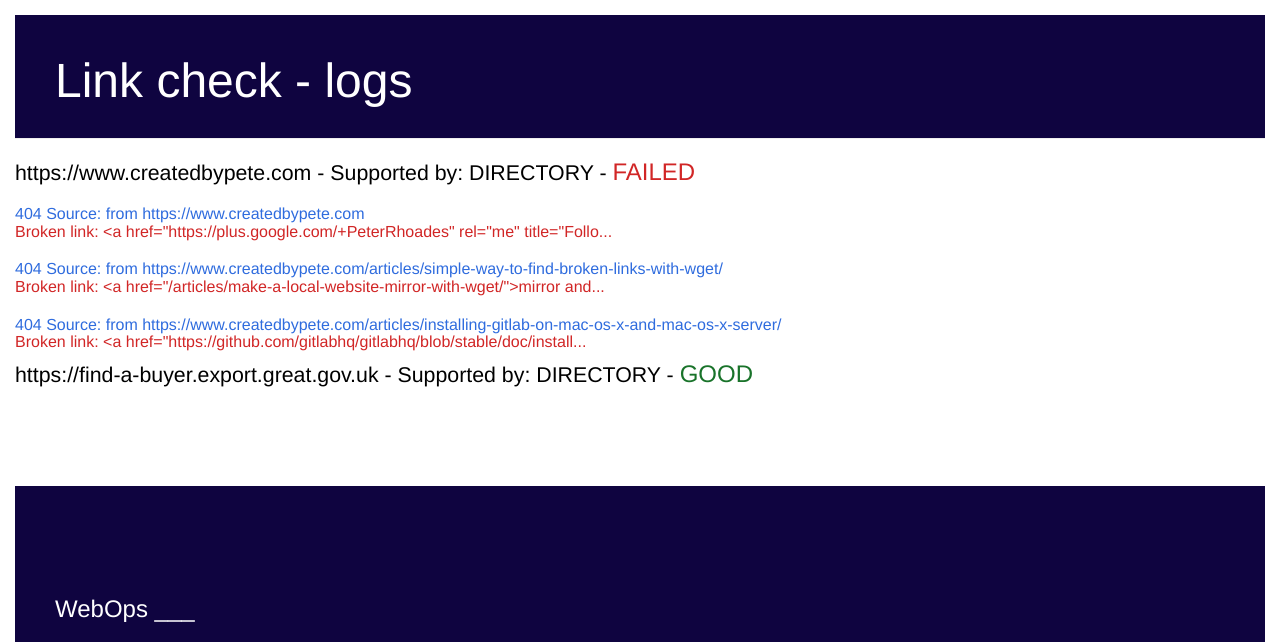
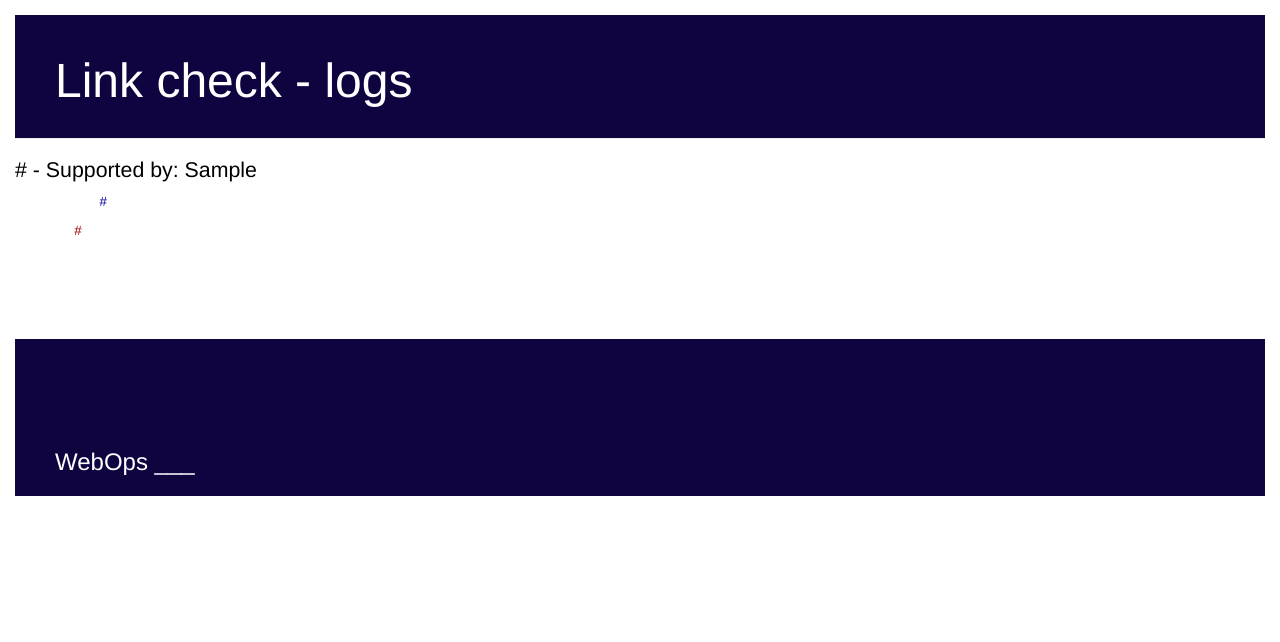
Before and after one commit to uktrade/pingdom-link-checker, a Django app: page /logs in a window 1280 px wide. Shown: the top 642 px of the page. Run offline with Django 3.2, Linux system fonts and the light colour scheme; tables that the repository leaves empty hold one stand-in row (values such as "Sample post"); some libraries are stand-ins or nearby versions.

Commit message:
dynamic pages

```diff
--- a/scrapesites/admin.py
+++ b/scrapesites/admin.py
@@ -5,7 +5,10 @@ from .models import Brokenlink, Urllist, Responsetime
 
 @admin.register(Brokenlink)
 class broken_link_admin(admin.ModelAdmin):
-	list_display = ('site_url', 'source_url', 'broken_link')
+	list_display = ('site_url', 'source_url', 'broken_link', 'display_team')
+
+	def display_team(self, obj):
+		return obj.temp_url.team
 
 @admin.register(Urllist)
 class url_list_admin(admin.ModelAdmin):
--- a/scrapesites/models.py
+++ b/scrapesites/models.py
@@ -1,13 +1,6 @@
 from django.db import models
 
 # Create your models here.
-
-class Brokenlink(models.Model):
-    site_url = models.URLField()
-    source_url = models.URLField()
-    broken_link = models.TextField()
-    class Meta:
-        unique_together = ('site_url', 'source_url', 'broken_link')
 
 class Urllist(models.Model):
     site_url = models.URLField()
@@ -17,6 +10,18 @@ class Urllist(models.Model):
     slack_sent = models.BooleanField(default=False)
     ignore_prefix = models.TextField(default='')
 
+    def __str__(self):
+        return self.site_url
+
+class Brokenlink(models.Model):
+    site_url = models.URLField()
+    source_url = models.URLField()
+    broken_link = models.TextField()
+    temp_url = models.ForeignKey(Urllist, null=True, on_delete=models.CASCADE)
+    class Meta:
+        unique_together = ('site_url', 'source_url', 'broken_link')
+
+
 class Responsetime(models.Model):
     response_time = models.FloatField(default=0.00)
     previous_check_state = models.BooleanField(default=True)
--- a/scrapesites/templates/logs.html
+++ b/scrapesites/templates/logs.html
@@ -11,14 +11,17 @@
 </div>
 <div class ="page-body">
 <p>
-<h2>https://www.createdbypete.com - Supported by: DIRECTORY - <span class="failed">FAILED</span></h2>
-<h3>404 Source: from https://www.createdbypete.com</h3>
-<h4>Broken link: &lt;a href="https://plus.google.com/+PeterRhoades" rel="me" title="Follo...</h4>
-<h3>404 Source: from https://www.createdbypete.com/articles/simple-way-to-find-broken-links-with-wget/</h3>
-<h4>Broken link: &lt;a href="/articles/make-a-local-website-mirror-with-wget/"&gt;mirror and...</h4>
-<h3>404 Source: from https://www.createdbypete.com/articles/installing-gitlab-on-mac-os-x-and-mac-os-x-server/</h3>
-<h4>Broken link: &lt;a href="https://github.com/gitlabhq/gitlabhq/blob/stable/doc/install...</h4>
-<h2>https://find-a-buyer.export.great.gov.uk - Supported by: DIRECTORY - <span class="good">GOOD</span></h2>
+
+{% if broken_links %}
+
+    {% for current_url in broken_links %}
+        <h2>{% ifchanged current_url.site_url %} {{ current_url.site_url }} - Supported by: {{ current_url.temp_url.team }}{% endifchanged %}</h2>
+        <p>Source Page: <font color="#000099">{{ current_url.source_url }}</font></p>
+        <p>Bad Link: <font color="#990000">{{ current_url.broken_link }}</font></p>
+    {% endfor %}
+
+{% endif %}
+
 --  All Sites Checked --
 </div>
 </p>
--- a/scrapesites/views.py
+++ b/scrapesites/views.py
@@ -1,13 +1,18 @@
 from django.shortcuts import render
 
-# Create your views here.
+from .models import Brokenlink
+
 
 # Create your views here.
 def url_search_results(request):
-    return render(request, 'check.xml', {})
+	broken_links = Brokenlink.objects.all()
+	context = {'broken_links': broken_links}
+	return render(request, 'check.xml', context)
 
 def logs(request):
-    return render(request, 'logs.html', {})
+	broken_links = Brokenlink.objects.all()
+	context = {'broken_links': broken_links}
+	return render(request, 'logs.html', context)
 
 def scan(request):
     return render(request, 'scan-base.html', {})
```
Also changed, not shown: scrapesites/templates/check.xml (+10 -9 lines), scrapesites/migrations/0002_brokenlink_temp_url.py (added).
